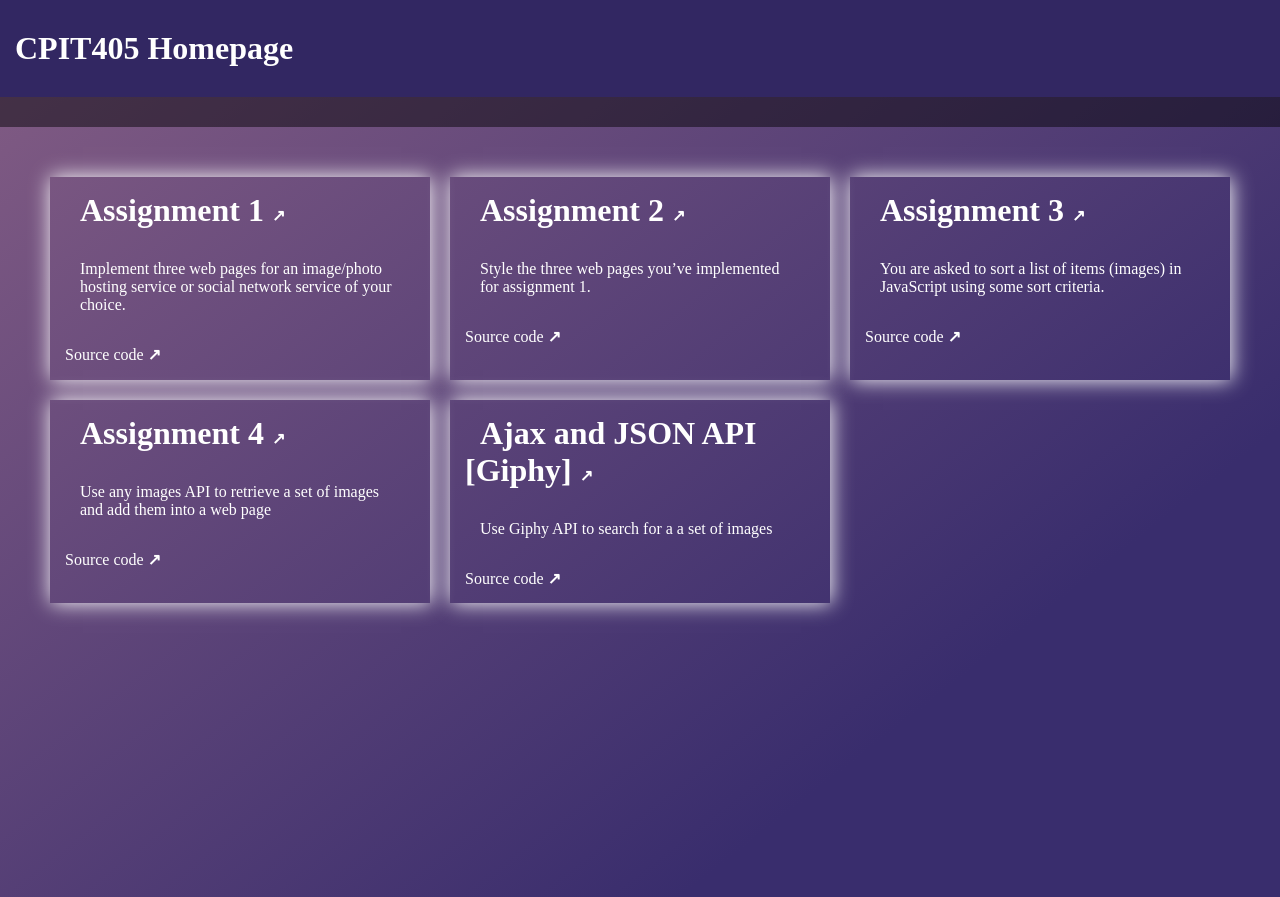
After one commit to MjedAl/CPIT405, a PHP site: page / in a window 1280 px wide. The commit adds this page. Run offline with PHP 8.4, Linux system fonts and the light colour scheme.

Commit message:
Homepage

```diff
--- a/AssignmentAJAX/assets/css/styles.css
+++ b/AssignmentAJAX/assets/css/styles.css
@@ -115,7 +115,8 @@ form {
     color: white;
 }
 
-.form-search input, .form-search button {
+.form-search input,
+.form-search button {
     padding: 5px;
 }
 
@@ -144,3 +145,48 @@ form {
         transform: rotate(360deg);
     }
 }
+
+.blocks {
+    margin: 50px;
+    display: grid;
+    grid-template-columns: repeat(3, 1fr);
+    grid-auto-rows: 1fr;
+    gap: 20px;
+}
+
+.blocks>div {
+    box-shadow: 1px 0 20px #fff;
+}
+
+.blocks div {
+    padding: 15px;
+}
+
+.blocks p {
+    padding: 15px;
+    color: white;
+}
+
+.blocks>div:hover {
+    transform: scale(1.09);
+    z-index: 1;
+    background-color: rgba(0, 0, 0, 0.5);
+}
+
+a {
+    text-decoration: none;
+    color: white;
+}
+
+.external .github {
+    float: right;
+}
+
+.external h1 {
+    display: inline;
+}
+
+.external::after {
+    content: " ↗";
+    font-weight: bold;
+}
--- /dev/null
+++ b/index.html
@@ -0,0 +1,106 @@
+<!DOCTYPE html>
+<html lang="en">
+
+<head>
+    <meta charset="UTF-8">
+    <meta http-equiv="X-UA-Compatible" content="IE=edge">
+    <meta name="viewport" content="width=device-width, initial-scale=1.0">
+    <link rel="stylesheet" href="./AssignmentAJAX/assets/css/styles.css">
+    <meta name="referrer" content="no-referrer">
+    <title>CPIT405 Homepage</title>
+</head>
+
+<body>
+    <div class="header">
+        <h1>CPIT405 Homepage</h1>
+    </div>
+    <div class="content">
+        <div class="bar">
+        </div>
+        <div class="blocks">
+            <div>
+                <a class="external" href="./Assignment1/" target="_blank">
+                    <h1>
+                        Assignment 1
+                    </h1>
+                </a>
+                <p>
+                    Implement three web pages for an image/photo hosting service or social network service of your
+                    choice.
+                </p>
+                <a class="external github" href="https://github.com/MjedAl/CPIT405/tree/main/Assignment1/"
+                    target="_blank"> Source
+                    code
+                </a>
+            </div>
+            <div>
+                <a class="external" href="./Assignment2/" target="_blank">
+                    <h1>
+                        Assignment 2
+                    </h1>
+                </a>
+                <p>
+                    Style the three web pages you’ve implemented for assignment 1.
+                </p>
+                <a class="external github" href="https://github.com/MjedAl/CPIT405/tree/main/Assignment2/"
+                    target="_blank"> Source
+                    code
+                </a>
+            </div>
+            <div>
+                <a class="external" href="./Assignment3/" target="_blank">
+                    <h1>
+                        Assignment 3
+                    </h1>
+                </a>
+                <p>
+                    You are asked to sort a list of items (images) in JavaScript using some sort criteria.
+                </p>
+                <a class="external github" href="https://github.com/MjedAl/CPIT405/tree/main/Assignment3/"
+                    target="_blank">
+                    Source
+                    code
+                </a>
+            </div>
+            <div>
+                <a class="external" href="./Assignment4/" target="_blank">
+                    <h1>
+                        Assignment 4
+                    </h1>
+                </a>
+                <p>
+                    Use any images API to retrieve a set of images and add them into a web page
+                </p>
+                <a class="external github" href="https://github.com/MjedAl/CPIT405/tree/main/Assignment4/"
+                    target="_blank">
+                    Source
+                    code
+                </a>
+            </div>
+            <div>
+                <a class="external" href="./AssignmentAJAX/" target="_blank">
+                    <h1>
+                        Ajax and JSON API [Giphy]
+                    </h1>
+                </a>
+                <p>
+                    Use Giphy API to search for a a set of images
+                </p>
+                <a class="external github" href="https://github.com/MjedAl/CPIT405/tree/main/AssignmentAJAX/"
+                    target="_blank">
+                    Source
+                    code
+                </a>
+            </div>
+        </div>
+
+
+
+
+
+
+    </div>
+
+</body>
+
+</html>
```
